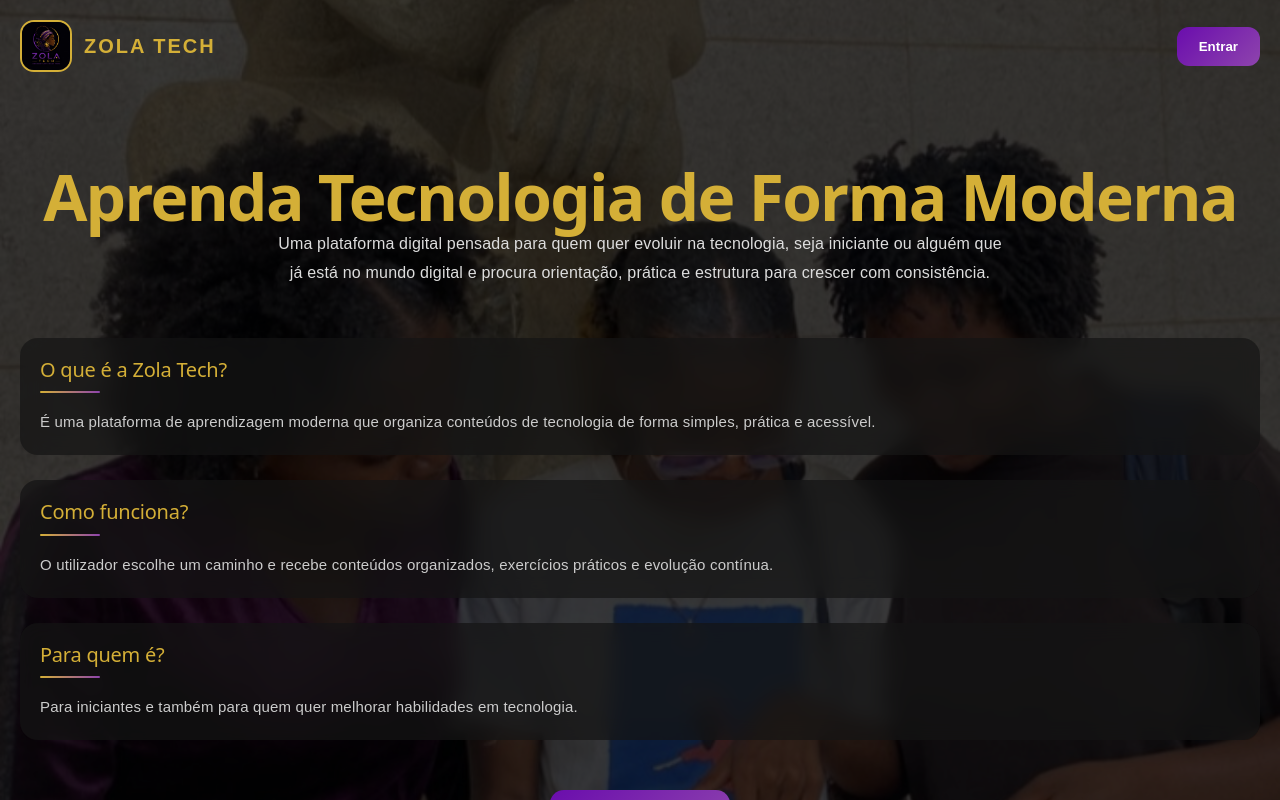
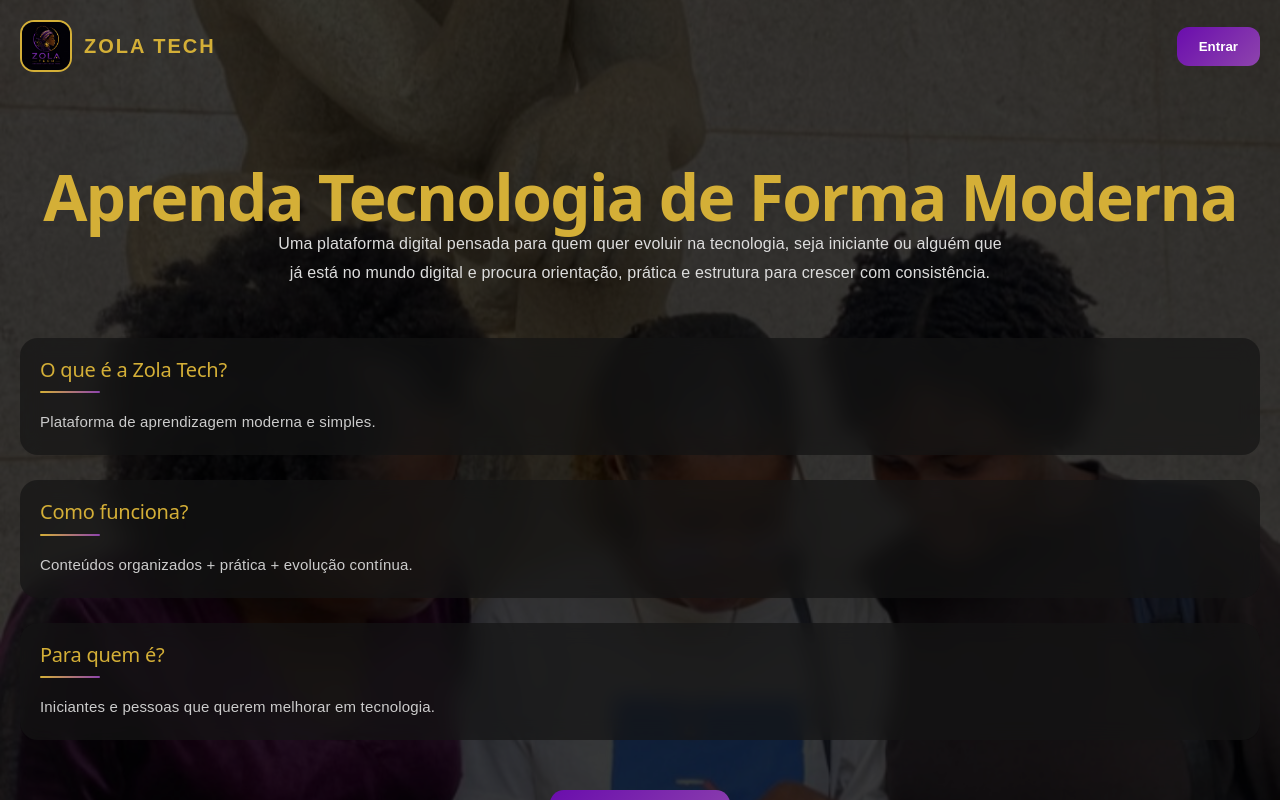
Before and after one commit to conceicao-cruz/zola-tech, a React (Vite) app: page / in a window 1280 px wide. Built offline with nearby package versions, Linux system fonts and the light colour scheme; the HTML template or start-up script is replaced by a standard one.

Commit message:
descrição da mudança

```diff
--- a/src/LandingPage.jsx
+++ b/src/LandingPage.jsx
@@ -63,8 +63,7 @@ function LandingPage() {
             <h2 style={styles.cardTitle}>O que é a Zola Tech?</h2>
             <div style={styles.line}></div>
             <p style={styles.cardText}>
-              É uma plataforma de aprendizagem moderna que organiza conteúdos
-              de tecnologia de forma simples, prática e acessível.
+              Plataforma de aprendizagem moderna e simples.
             </p>
           </div>
 
@@ -72,8 +71,7 @@ function LandingPage() {
             <h2 style={styles.cardTitle}>Como funciona?</h2>
             <div style={styles.line}></div>
             <p style={styles.cardText}>
-              O utilizador escolhe um caminho e recebe conteúdos organizados,
-              exercícios práticos e evolução contínua.
+              Conteúdos organizados + prática + evolução contínua.
             </p>
           </div>
 
@@ -81,7 +79,7 @@ function LandingPage() {
             <h2 style={styles.cardTitle}>Para quem é?</h2>
             <div style={styles.line}></div>
             <p style={styles.cardText}>
-              Para iniciantes e também para quem quer melhorar habilidades em tecnologia.
+              Iniciantes e pessoas que querem melhorar em tecnologia.
             </p>
           </div>
         </div>
@@ -104,14 +102,9 @@ function LandingPage() {
 
 const styles = {
   container: {
-    position: "fixed",
-    top: 0,
-    left: 0,
-    right: 0,
-    bottom: 0,
-
+    position: "relative",
+    minHeight: "100vh",
     width: "100%",
-    height: "100%",
 
     backgroundSize: "cover",
     backgroundPosition: "center",
```
